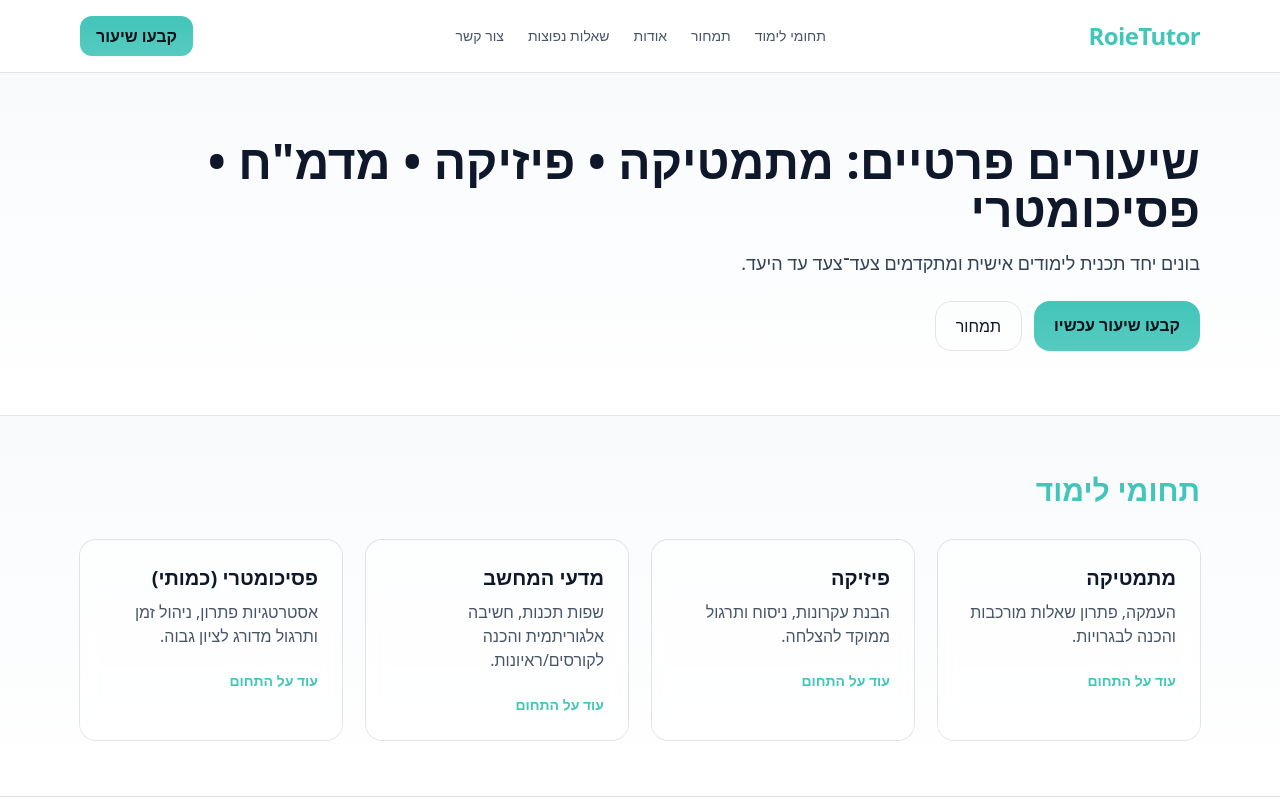
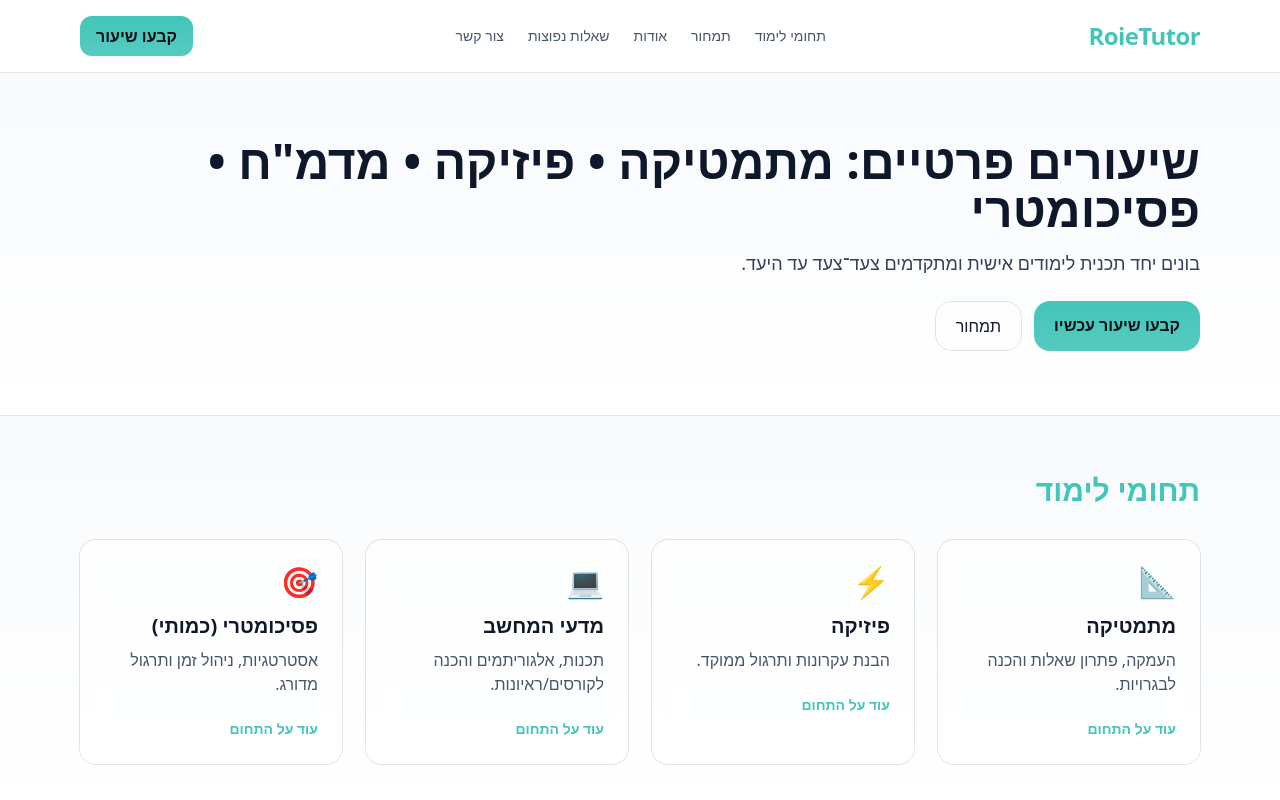
Before and after one commit to roadam11/RoieTutor, a Next.js app: page / in a window 1280 px wide. Shown: the top 800 px of the page. Built offline with nearby package versions, Linux system fonts and the light colour scheme.

Commit message:
Update Subjects.js

```diff
--- a/components/Subjects.js
+++ b/components/Subjects.js
@@ -1,9 +1,9 @@
 export default function Subjects() {
   const items = [
-    { title: 'מתמטיקה', desc: 'העמקה, פתרון שאלות מורכבות והכנה לבגרויות.' , href: '/subjects/math' },
-    { title: 'פיזיקה', desc: 'הבנת עקרונות, ניסוח ותרגול ממוקד להצלחה.' , href: '/subjects/physics' },
-    { title: 'מדעי המחשב', desc: 'שפות תכנות, חשיבה אלגוריתמית והכנה לקורסים/ראיונות.' , href: '/subjects/cs' },
-    { title: 'פסיכומטרי (כמותי)', desc: 'אסטרטגיות פתרון, ניהול זמן ותרגול מדורג לציון גבוה.' , href: '/subjects/psychometry' },
+    { icon: '📐', title: 'מתמטיקה', desc: 'העמקה, פתרון שאלות והכנה לבגרויות.', href: '/subjects/math' },
+    { icon: '⚡', title: 'פיזיקה', desc: 'הבנת עקרונות ותרגול ממוקד.', href: '/subjects/physics' },
+    { icon: '💻', title: 'מדעי המחשב', desc: 'תכנות, אלגוריתמים והכנה לקורסים/ראיונות.', href: '/subjects/cs' },
+    { icon: '🎯', title: 'פסיכומטרי (כמותי)', desc: 'אסטרטגיות, ניהול זמן ותרגול מדורג.', href: '/subjects/psychometry' },
   ];
 
   return (
@@ -13,6 +13,7 @@ export default function Subjects() {
         <div className="grid md:grid-cols-4 gap-6">
           {items.map((t,i)=>(
             <div key={i} className="rounded-2xl p-6 bg-white/60 dark:bg-white/5 backdrop-blur ring-1 ring-black/10 dark:ring-white/10 hover:shadow-md transition">
+              <div className="text-3xl mb-3">{t.icon}</div>
               <div className="text-xl font-semibold mb-2">{t.title}</div>
               <p className="text-slate-600 dark:text-slate-300 mb-5">{t.desc}</p>
               <a href={t.href} className="inline-block text-sm font-semibold text-tealBrand hover:underline">עוד על התחום</a>
```
